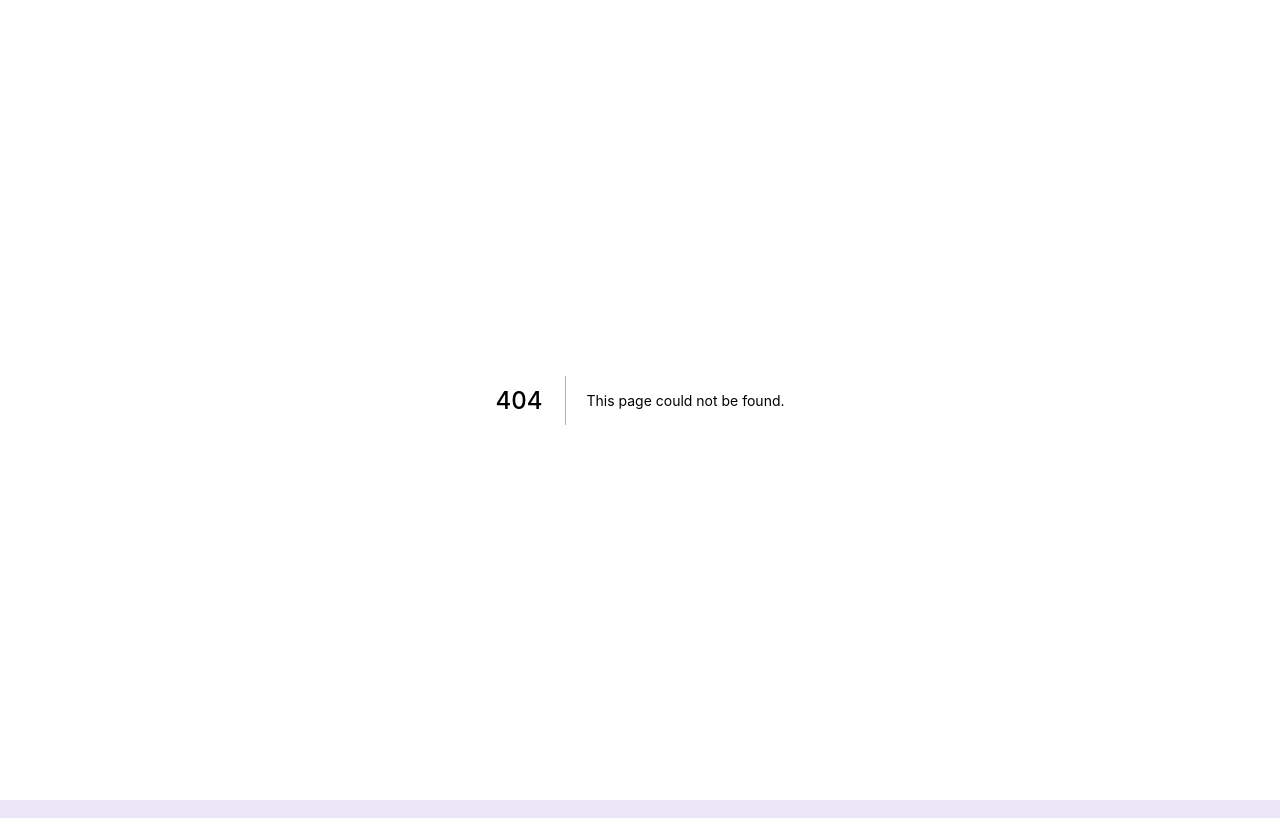
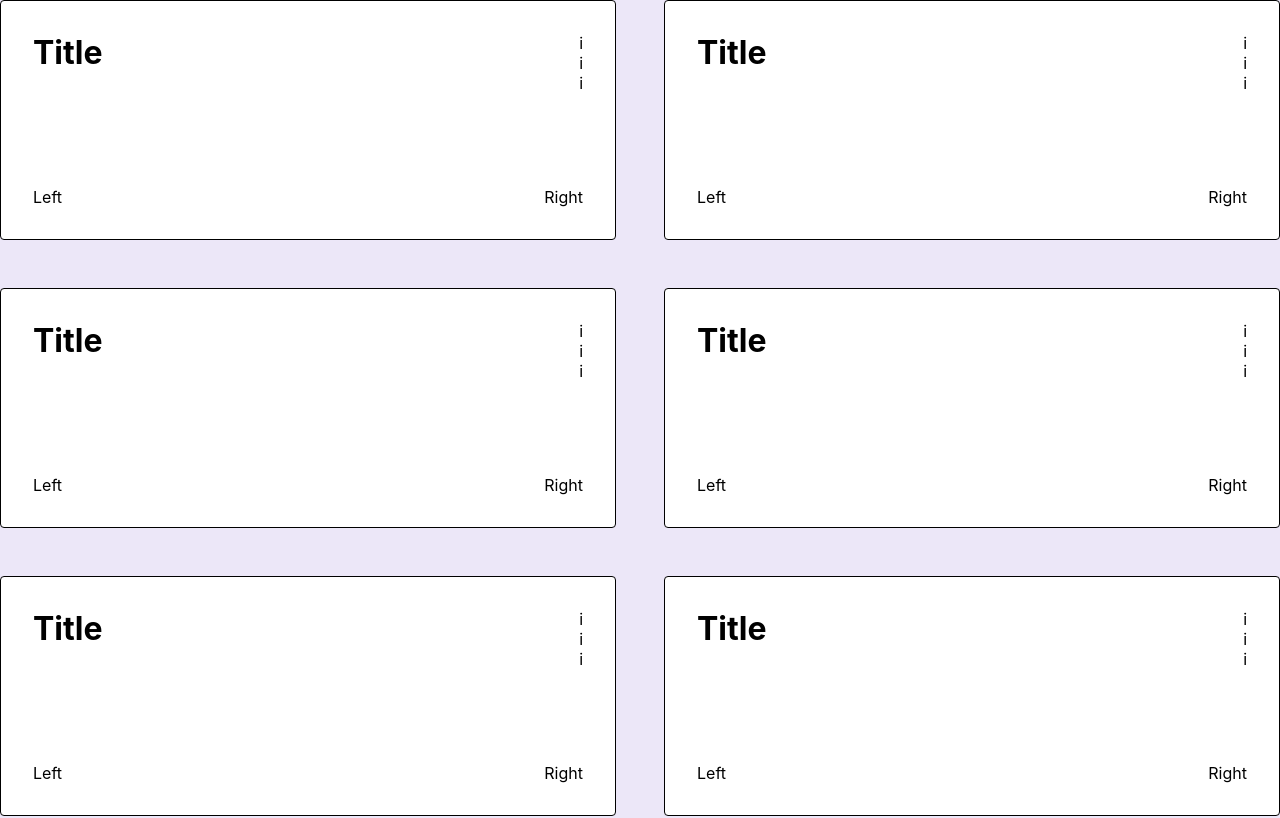
Before and after one commit to Opeyem1a/ud-scavenger, a Next.js app: page /hints in a window 1280 px wide. Before the commit this address had no page. Shown: the top 818 px of the page. Built offline with nearby package versions, Linux system fonts and the light colour scheme.

Commit message:
+ create HintCard component and place in hints page + global flowGrid class

```diff
--- /dev/null
+++ b/components/HintCard/HintCard.module.scss
@@ -0,0 +1,32 @@
+@import "styles/abstracts/variables/colors";
+
+.hintModal {
+  display: flex;
+  flex-direction: column;
+  justify-content: space-between;
+  height: 15rem;
+  padding: 2rem;
+  background-color: $white;
+  border: black 1px solid;
+  border-radius: 0.25rem;
+
+  .hintModalTop {
+    display: flex;
+    justify-content: space-between;
+
+    .hintModalTitle {
+      font-size: 2rem;
+      font-weight: bold;
+    }
+
+    .hintModalTags {
+      display: flex;
+      flex-direction: column;
+    }
+  }
+
+  .hintModalFooter {
+    display: flex;
+    justify-content: space-between;
+  }
+}
--- a/components/HintCard/index.tsx
+++ b/components/HintCard/index.tsx
@@ -1,9 +1,22 @@
 import React from 'react';
+
+import styles from './HintCard.module.scss';
 
 const HintCard = () => {
     return (
-        <div>
-
+        <div className={`${styles.hintModal}`}>
+            <div className={`${styles.hintModalTop}`}>
+                <div className={`${styles.hintModalTitle}`}>Title</div>
+                <div className={`${styles.hintModalTags}`}>
+                    <span>i</span>
+                    <span>i</span>
+                    <span>i</span>
+                </div>
+            </div>
+            <div className={`${styles.hintModalFooter}`}>
+                <div>Left</div>
+                <div>Right</div>
+            </div>
         </div>
     );
 };
--- /dev/null
+++ b/pages/hints.tsx
@@ -0,0 +1,34 @@
+import React, {useEffect, useState} from 'react';
+import {getHints} from "../data/hints";
+import {Hint} from "../types/hint";
+import HintCard from "../components/HintCard";
+
+import generalStyles from '../styles/General.module.scss';
+
+const Hints = () => {
+    const [hints, setHints] = useState<Hint[]>([]);
+
+    useEffect(() => {
+        const dbHints = getHints();
+        setHints([...dbHints])
+    }, []);
+
+    return (
+        <div>
+            <div className={`${generalStyles.flowGrid}`}>
+                <HintCard/>
+                <HintCard/>
+                <HintCard/>
+                <HintCard/>
+                <HintCard/>
+                <HintCard/>
+                <HintCard/>
+            </div>
+            {hints && hints.map((hint, index) => <div key={`${index}`}>
+                <p>{hint.title}</p>
+            </div>)}
+        </div>
+    );
+};
+
+export default Hints;
--- /dev/null
+++ b/styles/General.module.scss
@@ -0,0 +1,5 @@
+.flowGrid {
+  display: grid;
+  grid-template-columns: repeat(auto-fill, minmax(25rem, 1fr));
+  gap: 3rem;
+}
--- /dev/null
+++ b/types/hint.ts
@@ -0,0 +1,9 @@
+export type Hint = {
+    title: string;
+    description: string;
+    code: string;
+    buildingCode: string;
+    active: true;
+    prizeClaimed: true;
+    sponsor: string;
+}
```
